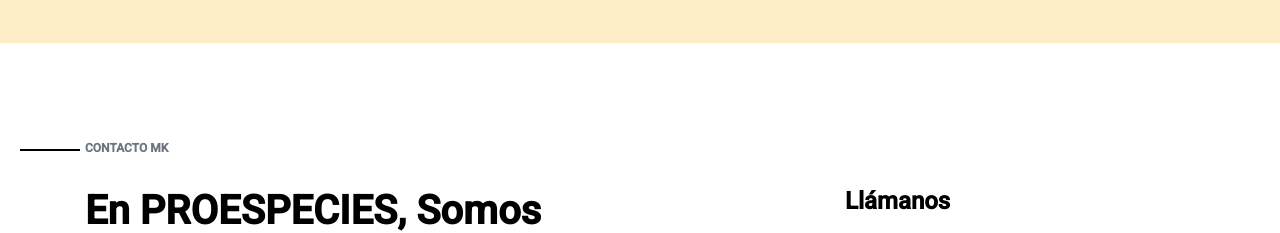
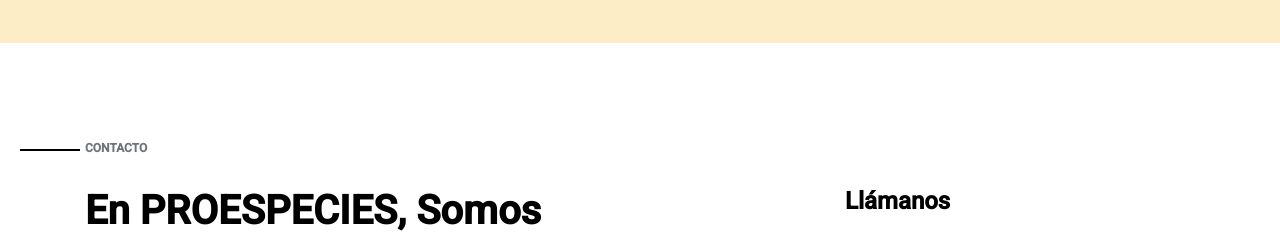
Before and after one commit to samsdial/ProEs, a React (Vite) app: page / in a window 1280 px wide. Shown: the part 2340-2573 px from the top of the page. Built offline with nearby package versions, Linux system fonts and the light colour scheme.

Commit message:
add new data

```diff
--- a/src/component/ContactData.js
+++ b/src/component/ContactData.js
@@ -1,6 +1,6 @@
 const ContactData = {
   id: "contact",
-  title: "Contacto mk",
+  title: "Contacto",
   subtitle:
     "En PROESPECIES, Somos líderes en la molienda de alimentos secos y deshidratados, con una amplia experiencia",
   paragraph:
```
Also changed, not shown: 1 other file (tests, documents, lock files or other folders).
